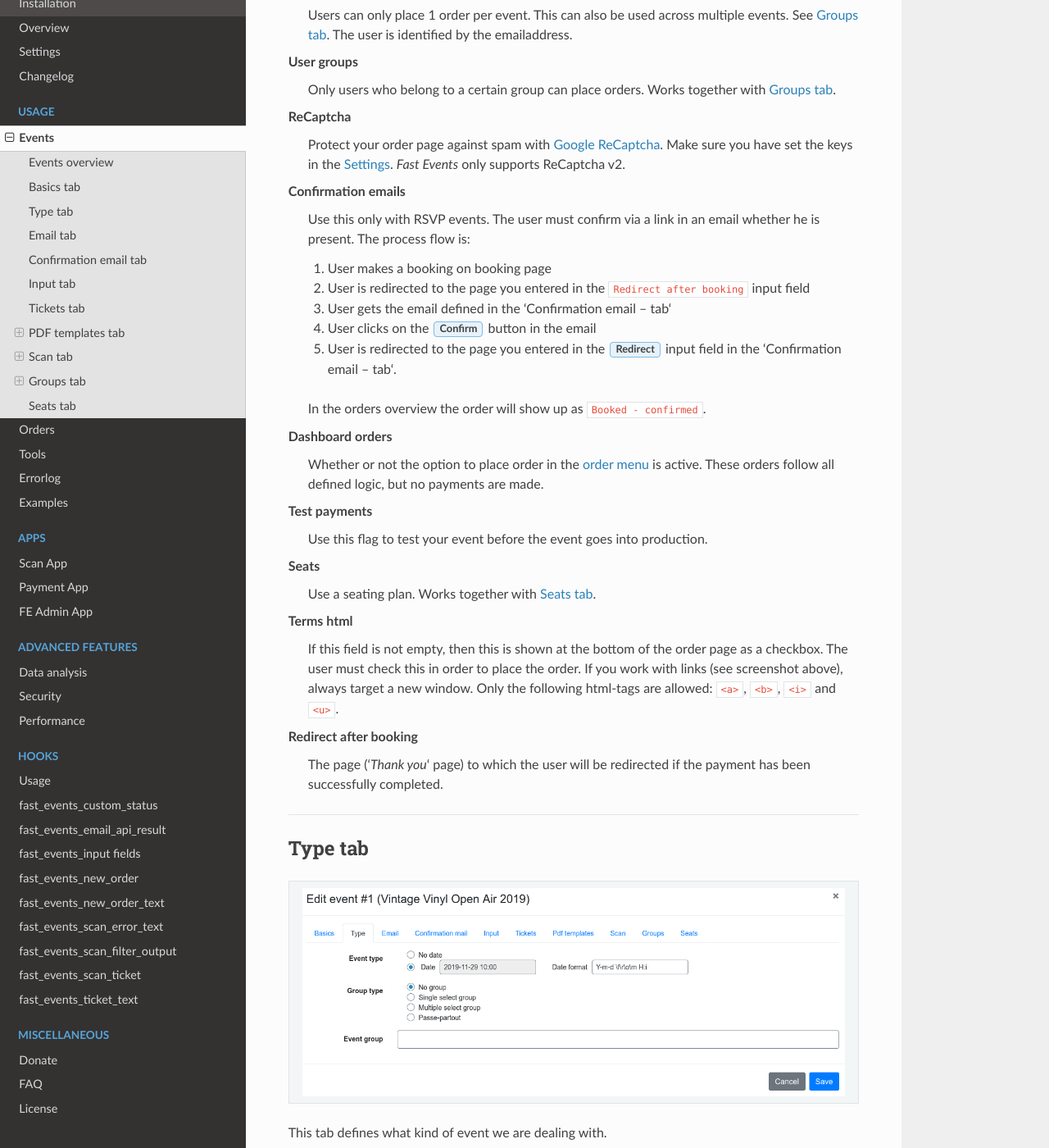
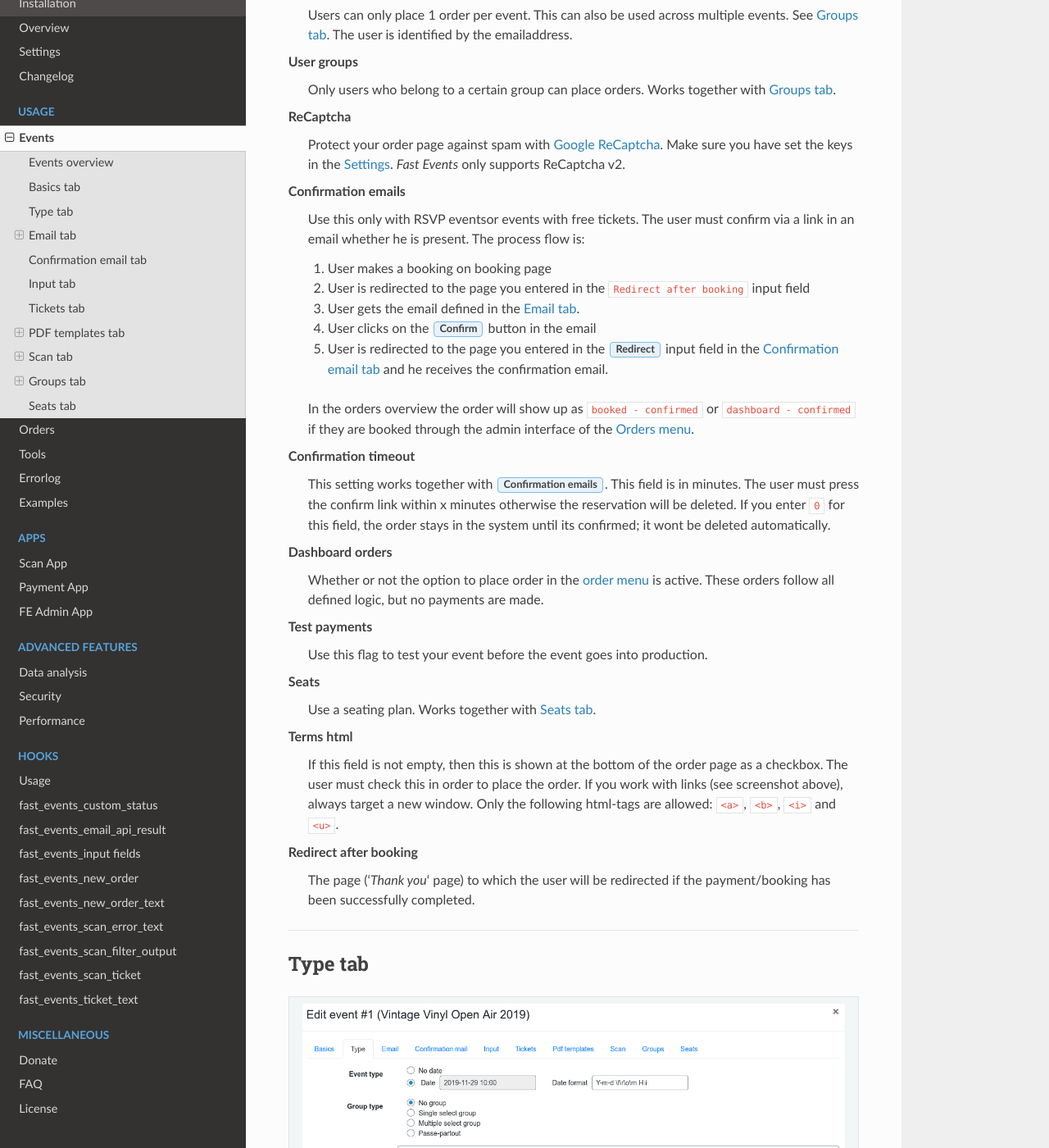
Before and after one commit to fe-data/fe-docs, a Sphinx documentation site: the page built from docs/usage/events.rst, in a window 1280 px wide and 1400 px high, scrolled down 3005 px. Shown: the whole window at 82% size. Built offline with Sphinx 7.4.7 and the Read the Docs theme 2.0.0, drawn with Linux system fonts in a browser that asks for light colours; some of the changed text lies outside the part shown.

Commit message:
A few small text updates

```diff
--- a/docs/getting-started/installation.rst
+++ b/docs/getting-started/installation.rst
@@ -3,13 +3,14 @@
 
 Requirements
 ------------
-*Fast Events* is integrated with `Mollie <https://www.mollie.com/dashboard/signup/5835294>`_ as payment provider, providing a variety of payment options. As such the plugin is only available for associations/companies residing in a `SEPA country <https://wiki.xmldation.com/Support/EPC/List_of_SEPA_countries>`_. With Mollie there are no fixed recurring costs, you only pay for successful transactions. Press the button below to create your free Mollie account.
+*Fast Events* is integrated with `Mollie <https://www.mollie.com/dashboard/signup/5835294>`_ as payment provider, providing a variety of payment options. If online payments are used, the plugin currently only works for companies, associations, foundations ... located in a `SEPA country <https://wiki.xmldation.com/Support/EPC/List_of_SEPA_countries>`_.
+With Mollie there are no fixed recurring costs, you only pay for successful transactions. Press the button below to create your free Mollie account. There is no region restriction for free tickets or RSVP events.
 
 .. image:: ../_static/images/getting-started/Mollie.png
    :target: https://www.mollie.com/dashboard/signup/5835294
    :alt: Mollie
 
-.. note:: *Fast Events* has been tested on **WordPress 5.5** and later together with **PHP 7.4** and later. Older versions of WordPress and PHP are not supported! Make sure the PHP extensions ``gd``, ``imagick`` and ``opcache`` are enabled. With most hosting providers this can be done via DirectAdmin or cPanel.
+.. note:: *Fast Events* has been tested on **WordPress 5.6** and later together with **PHP 7.4** and later. Older versions of WordPress and PHP are not supported! Make sure the PHP extensions ``gd``, ``imagick`` and ``opcache`` are enabled. With most hosting providers this can be done via DirectAdmin or cPanel.
 
 Because the number and variety of plugins is vast and wide, we do not guarantee that the plugin will function with all third-party plugins, themes or browsers of any kind. We do not assume responsibility and will not be held responsible for any conflicts or compatibility issues that may occur due to third-party software. We assume no responsibility for any data loss as a result of installing or using *Fast Events*. Should conflicts occur with third-party software, we may provide support at our discretion.
 
--- a/docs/getting-started/overview.rst
+++ b/docs/getting-started/overview.rst
@@ -1,6 +1,6 @@
 Overview
 ************
-Make sure you have your free Mollie account configured. Without it you can only use RSVP events.
+Make sure you have your free Mollie account configured. Without it you can only use RSVP events or sell free etickets (0.00 amount).
 
 .. image:: ../_static/images/getting-started/Mollie.png
    :target: https://www.mollie.com/dashboard/signup/5835294
@@ -38,7 +38,7 @@
 - Are there different access-rights for some tickets. Eg. all tickets are scanned at the main-entrance but some ticket types (fi. Backstage) have ‘Backstage’ access and can be scanned at the Backstage-entrance.
 - Design the email the user receives after a successful order (see `example <../usage/events.html#email-tab>`_)?
 - Create a “*Thank you for your purchase*” page (See `thank you example <#thank-you-page>`_ below).
-- Do you need more information from the user during ordering. Normally only the name and emailaddress are needed. Be very careful adding too many fields as users tend to bailout if they see a huge list of mandatory fields.
+- Do you need more information from the user during ordering. Normally only the name and emailaddress are needed. Be very careful adding too many fields, as users tend to bailout if they see a huge list of mandatory fields.
 - Design your eticket. Do you need different designs per ticket type?
 - Scanning of the etickets: are multiple entries used and do you want to measure how many pass a specific entry?
 - Do you want to give free tickets to, for example, sponsors?
--- a/docs/hooks/email_api_result.rst
+++ b/docs/hooks/email_api_result.rst
@@ -55,7 +55,7 @@
 
    <?php
    function your_action_email_api( $http_code, $order_id, $email, $result ) {
-     if ( $http_code >= 200 && $http_code <= 299 ) {
+     if ( 299 < $http_code ) {
        $subject = 'Order #' . $order_id . ', ' . $email;
        wp_mail( 'admin@yourdomain.com', $subject, $result );
      }
--- a/docs/usage/events.rst
+++ b/docs/usage/events.rst
@@ -70,16 +70,18 @@
 **ReCaptcha**
    Protect your order page against spam with `Google ReCaptcha <https://developers.google.com/recaptcha/>`_. Make sure you have set the keys in the `Settings <../getting-started/settings.html#recaptcha-settings>`_. *Fast Events* only supports ReCaptcha v2.
 **Confirmation emails**
-   Use this only with RSVP events. The user must confirm via a link in an email whether he is present.
+   Use this only with RSVP eventsor events with free tickets. The user must confirm via a link in an email whether he is present.
    The process flow is:
 
    #. User makes a booking on booking page
    #. User is redirected to the page you entered in the ``Redirect after booking`` input field
-   #. User gets the email defined in the ‘Confirmation email – tab‘
+   #. User gets the email defined in the `Email tab`_.
    #. User clicks on the :guilabel:`Confirm` button in the email
-   #. User is redirected to the page you entered in the :guilabel:`Redirect` input field in the ‘Confirmation email – tab‘.
+   #. User is redirected to the page you entered in the :guilabel:`Redirect` input field in the `Confirmation email tab`_ and he receives the confirmation email.
 
-   In the orders overview the order will show up as ``Booked - confirmed``.
+   In the orders overview the order will show up as ``booked - confirmed`` or ``dashboard - confirmed`` if they are booked through the admin interface of the :doc:`Orders menu <orders>`.
+**Confirmation timeout**
+   This setting works together with :guilabel:`Confirmation emails`. This field is in minutes. The user must press the confirm link within x minutes otherwise the reservation will be deleted. If you enter ``0`` for this field, the order stays in the system until its confirmed; it wont be deleted automatically.
 **Dashboard orders**
    Whether or not the option to place order in the :doc:`order menu </usage/orders>` is active. These orders follow all defined logic, but no payments are made.
 **Test payments**
@@ -89,7 +91,7 @@
 **Terms html**
    If this field is not empty, then this is shown at the bottom of the order page as a checkbox. The user must check this in order to place the order. If you work with links (see screenshot above), always target a new window. Only the following html-tags are allowed: ``<a>``, ``<b>``, ``<i>`` and ``<u>``.
 **Redirect after booking**
-   The page (‘*Thank you*‘ page) to which the user will be redirected if the payment has been successfully completed.
+   The page (‘*Thank you*‘ page) to which the user will be redirected if the payment/booking has been successfully completed.
 
 ----
 
@@ -144,11 +146,11 @@
    - :guilabel:`{%TICKETS%}` the unique link for downloading the e-tickets.
    - :guilabel:`{%INVOICE%}` the unique link for downloading the invoice.
    - :guilabel:`{%FIELDS%}` the input fields from the input-tab in table format.
-   - :guilabel:`{%CONFIRM%}` only applicable for RSVP events. The link to confirm that you will be present/participate.
+   - :guilabel:`{%CONFIRM%}` only applicable for RSVP events and if the :guilabel:`Confirmation emails` flag in the `Basics tab`_ has bee set. The link to confirm that you will be present/participate.
 
 Don’t forget to test your email if it is ‘**spam-proof**‘. There are many tools available on the Internet, but we recommend using https://www.mail-tester.com/ Click the :guilabel:`Send test email` button and use the email address on the mail-tester site and within a minute you have detailed report. Be pretty serious about this, because if your email gets a high spam rating from receiving domains, your mails may end up in ‘*Spam*‘ folders or won’t be delivered at all.
 Or worse, your domain can be blacklisted.
-737278
+
 Deep dive
 ^^^^^^^^^
 For the experts: the email itself is embedded in a container of maximum 600px wide. Always test on your mobile first if the email formats well.
```
Also changed, not shown: docs/getting-started/settings.rst (+5 -4 lines).
